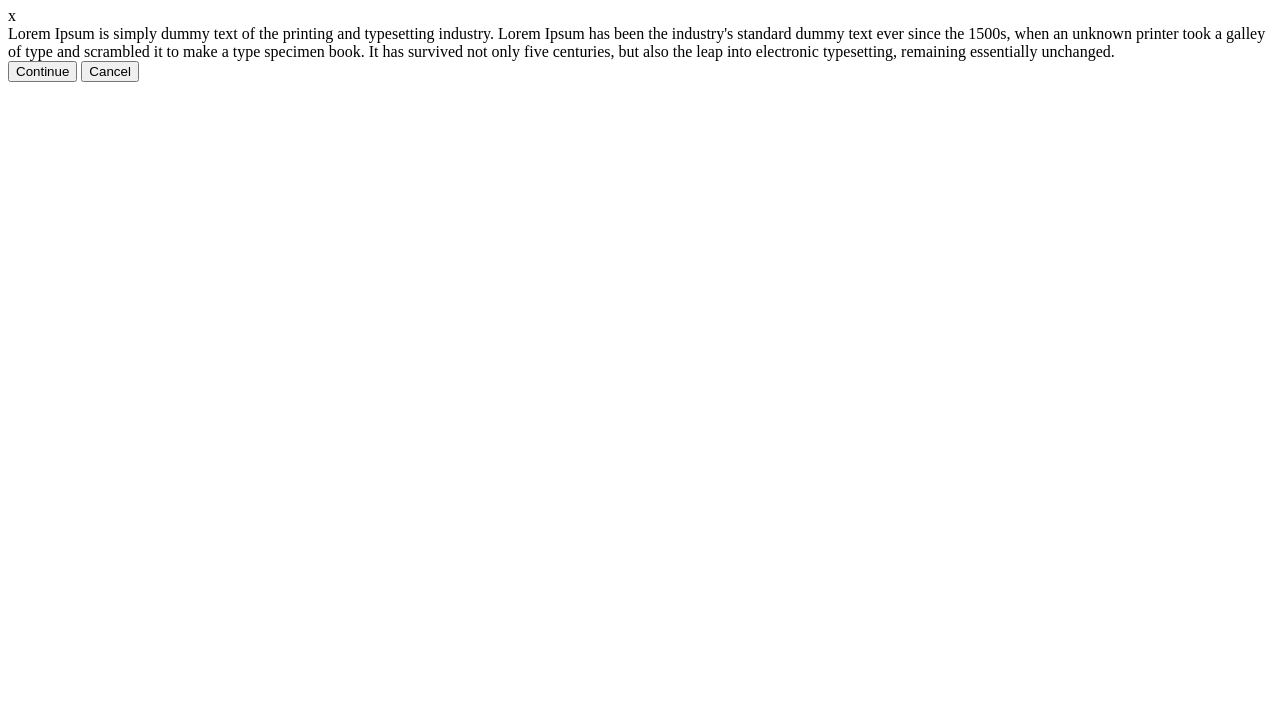
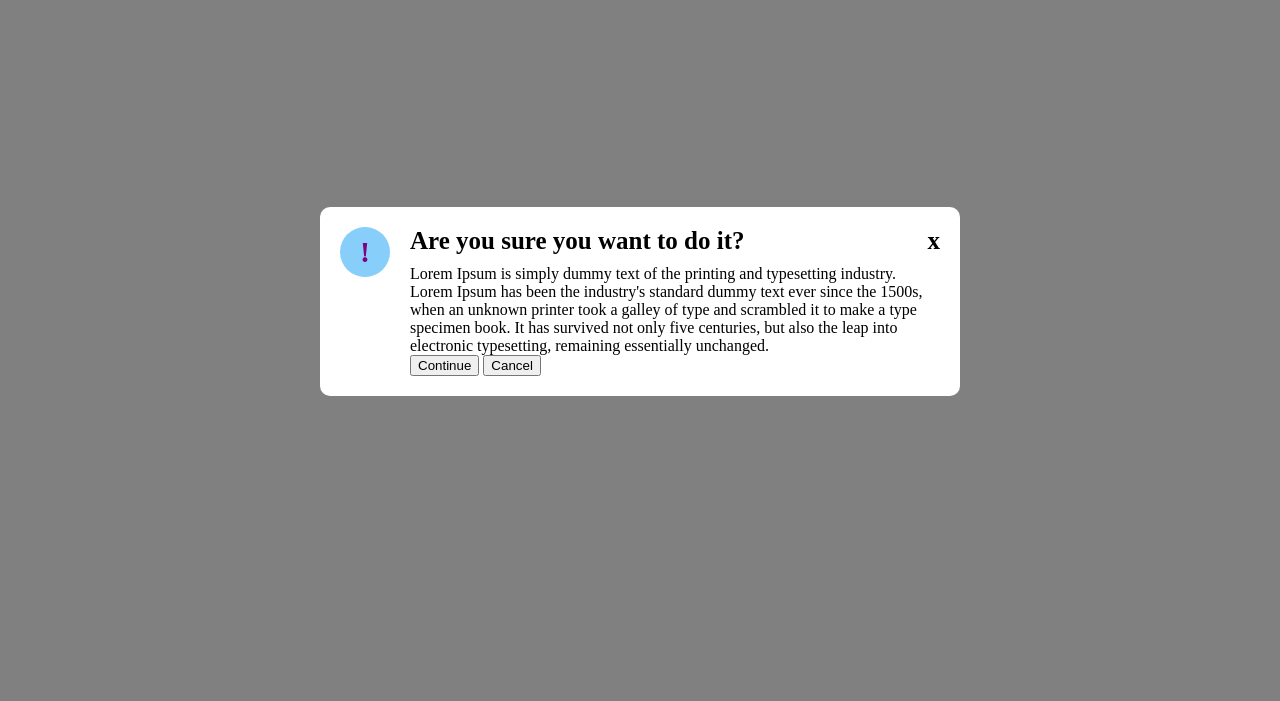
Before and after one commit to banch0u/flex-modal, a plain HTML site: page index.html in a window 1280 px wide. Shown: the part 99-800 px from the top of the page. Drawn offline with Linux system fonts and the light colour scheme.

Commit message:
added some styles

```diff
--- a/index.html
+++ b/index.html
@@ -11,8 +11,10 @@
     <div class="container">
         <div class="exclamination">!</div>
         <div class="text">
-            <h1>Are you sure you want to do it?</h1>
-            <div>x</div>
+            <div class="upperText">
+                <div>Are you sure you want to do it?</div>
+                <div class="x">x</div>
+            </div>
             <div>Lorem Ipsum is simply dummy text of the printing and typesetting industry. Lorem Ipsum has been the industry's standard dummy text ever since the 1500s, when an unknown printer took a galley of type and scrambled it to make a type specimen book. It has survived not only five centuries, but also the leap into electronic typesetting, remaining essentially unchanged.</div>
             <div class="buttons">
                 <button>Continue</button>
--- a/style.css
+++ b/style.css
@@ -0,0 +1,39 @@
+html, body{
+    height: 99%;
+}
+body{
+    background-color: gray;
+    display: flex;
+    justify-content: center;
+    align-items: center;
+}
+.container{
+    background-color: white;
+    padding: 20px;
+    border-radius: 10px;
+    width: 600px;
+    display: flex;
+
+}
+.exclamination{
+    background-color: lightskyblue;
+    display: flex;
+    justify-content: center;
+    align-items: center;
+    padding: 20px;
+    border-radius: 30px;
+    height: 10px;
+    color: purple;
+    font-weight: bold;
+    font-size: 30px;
+    margin-right: 20px;
+}
+.upperText{
+    display: flex;
+    justify-content: space-between;
+}
+.upperText div {
+    font-size: 25px;
+    font-weight: bold;
+    margin-bottom: 10px;
+}
```
